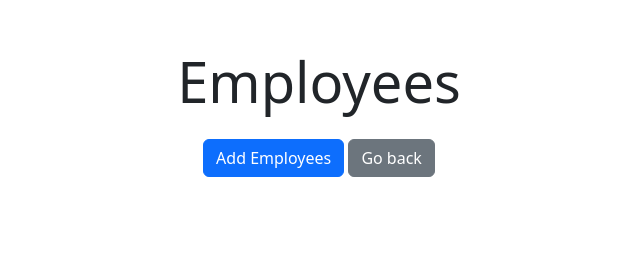
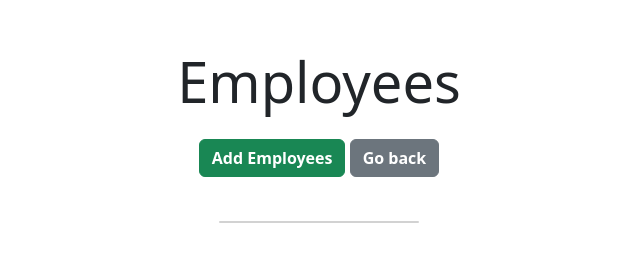
Before and after one commit to IftekharZamanBus/EmployeeManagementUpdated, a plain HTML site: page Client/employees.html in a window 1280 px wide. Shown: the whole page, without its empty margins (321-961 px from the left). Drawn offline with nearby package versions, Linux system fonts and the light colour scheme; no server answers.

Commit message:
This is my next commit, I have fixed a couple of problems and tidied up the css.

```diff
--- a/Client/employees.html
+++ b/Client/employees.html
@@ -1,43 +1,34 @@
-<!-- <!DOCTYPE html>
-<html lang="en">
-<head>
-    <meta charset="UTF-8">
-    <meta name="viewport" content="width=device-width, initial-scale=1.0">
-    <link href="https://cdn.jsdelivr.net/npm/bootstrap@5.3.1/dist/css/bootstrap.min.css" rel="stylesheet" integrity="sha384-4bw+/aepP/YC94hEpVNVgiZdgIC5+VKNBQNGCHeKRQN+PtmoHDEXuppvnDJzQIu9" crossorigin="anonymous">
-    <title>Employees</title>
-</head>
-<body>
-
-    <section id="employees">
-        <div class="employee-header">
-            <header>
-                <h2>Employees</h2>
-                <div id="employee-list" class="card-container"></div>
-            </header>
-        </div>
-    </section>
-
-    <div class="add-employee-page-button">
-        <a class="add-employees-button" href="addEmployees.html" title="Click here to add Employees!"><strong>Add Employees</strong></a>
-    </div>
-
-    <br>
-
-    <div id="go-back-button">
-        <a href="index.html" title="Click here to get back to the home page!"> <strong> Go back </strong></a>
-    </div>
-
-    <script src="js/employees.js"></script>
-
-</body>
-</html> -->
-
 <!DOCTYPE html>
 <html lang="en">
 <head>
     <meta charset="UTF-8">
     <meta name="viewport" content="width=device-width, initial-scale=1.0">
     <link href="https://cdn.jsdelivr.net/npm/bootstrap@5.3.1/dist/css/bootstrap.min.css" rel="stylesheet" integrity="sha384-4bw+/aepP/YC94hEpVNVgiZdgIC5+VKNBQNGCHeKRQN+PtmoHDEXuppvnDJzQIu9" crossorigin="anonymous">
+    <style>
+        /* Custom CSS for image container */
+        .img-container {
+            max-width: 200px; /* Adjust the maximum width as needed */
+            margin: 0 auto; /* Center the image horizontally */
+        }
+        /* Custom CSS for centered content in employee cards */
+        .card-container {
+            display: flex;
+            flex-direction: column;
+            justify-content: center;
+            align-items: center;
+            text-align: center;
+            padding: 20px;
+        }
+        /* Custom CSS to limit the image maximum width */
+        .img-max-width {
+            max-width: 100px; /* Adjust the maximum width as needed */
+        }
+
+        .card {
+            margin-bottom: 20px;
+            min-width: 200px;
+        }
+    </style>
     <title>Employees</title>
 </head>
 <body>
@@ -48,14 +39,20 @@
         </header>
     </div>
 
-    <div class="container mt-4 text-center">
-        <a href="addEmployees.html" class="btn btn-primary" title="Click here to add Employees!">Add Employees</a>
-        <a href="index.html" class="btn btn-secondary" title="Click here to get back to the home page!">Go back</a>
+    <div class="container mt-4">
+        <div class="text-center mb-4">
+            <a href="addEmployees.html" class="btn btn-success" title="Click here to add Employees!"><strong>Add Employees</strong></a>
+            <a href="index.html" class="btn btn-secondary" title="Click here to get back to the home page!"><strong>Go back</strong></a>
+        </div>
     </div>
 
     <div class="container mt-4">
         <div id="employee-list" class="card-container">
-            <!-- Cards for employees can be added here -->
+            <!-- Employee cards can be added here with the employee-card class -->
+            <div class="card employee-card">
+            </div>
+
+            <!-- Add more employee cards as needed -->
         </div>
     </div>
 
```
Also changed, not shown: Client/addDesignations.html (+0 -42 lines), Client/designations.html (+14 -33 lines), Client/index.html (+3 -0 lines), API/images/photo-1694346179089.jpeg (added), API/images/photo-1694346370405.jpeg (added).
